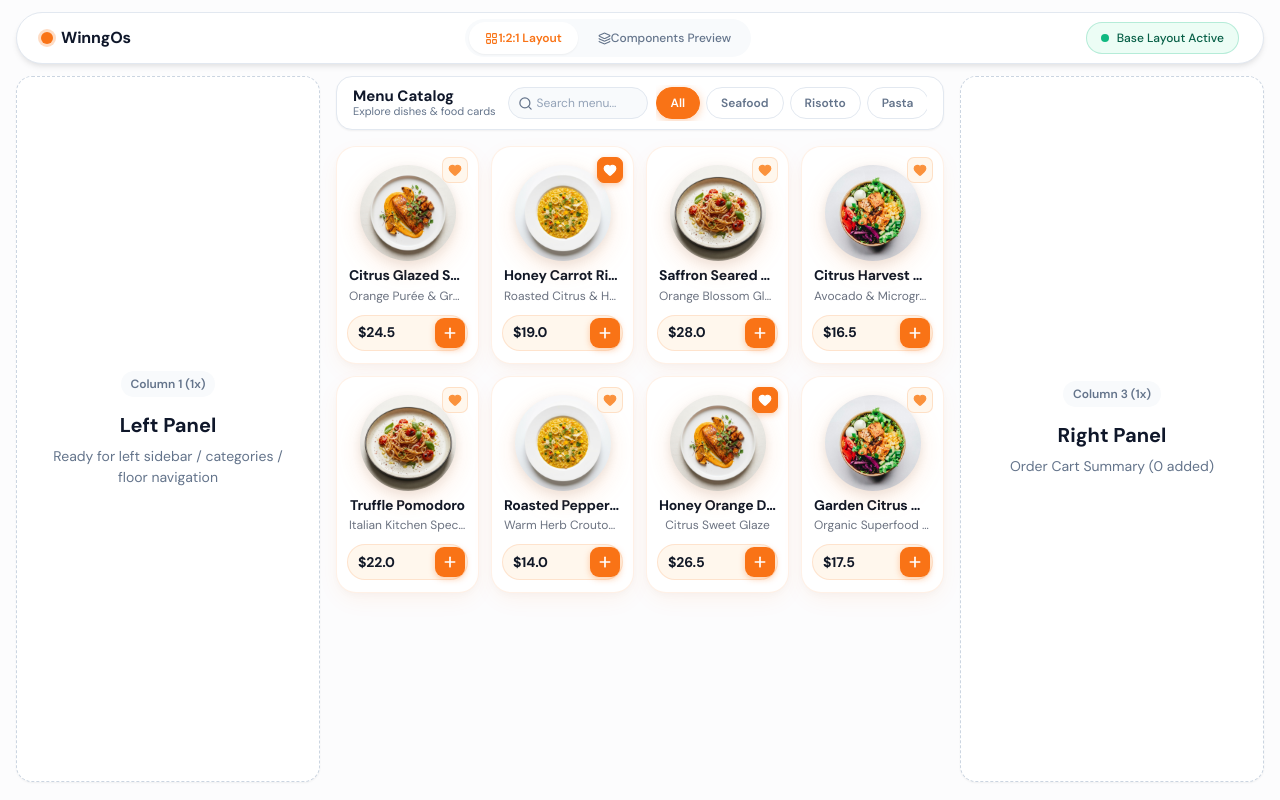
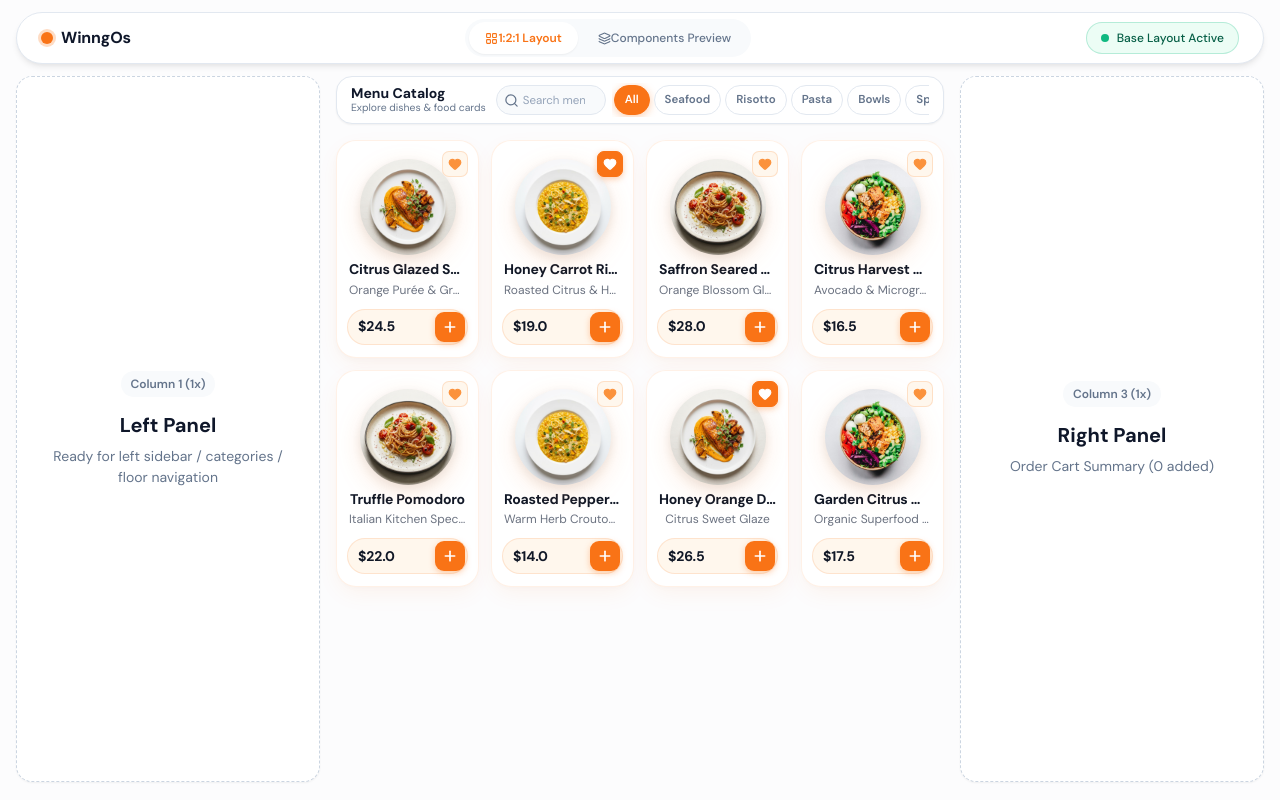
Before and after one commit to worknoiaprojects/WinngOs, a React (Vite) app: page / in a window 1280 px wide. Built offline with nearby package versions, Linux system fonts and the light colour scheme.

Commit message:
Fix: prevent edge cut-off on toolbar pills and enforce minmax grid containment

```diff
--- a/src/App.css
+++ b/src/App.css
@@ -24,13 +24,14 @@
   align-items: center;
   justify-content: space-between;
   background-color: var(--bg-surface);
-  padding: 8px 16px;
+  padding: 6px 14px;
   border-radius: var(--border-radius-xl);
   border: 1px solid var(--border-color);
   box-shadow: var(--shadow-sm);
-  gap: 12px;
+  gap: 10px;
   flex-wrap: nowrap;
-  min-height: 50px;
+  min-height: 48px;
+  box-sizing: border-box;
 }
 
 .title-bar-heading {
@@ -40,7 +41,7 @@
 }
 
 .section-title {
-  font-size: 0.9375rem;
+  font-size: 0.875rem;
   font-weight: 700;
   color: var(--text-main);
   margin: 0;
@@ -49,7 +50,7 @@
 }
 
 .section-caption {
-  font-size: 0.6875rem;
+  font-size: 0.65rem;
   color: var(--text-muted);
   white-space: nowrap;
   line-height: 1.2;
@@ -59,7 +60,7 @@
 .catalog-toolbar {
   display: flex;
   align-items: center;
-  gap: 8px;
+  gap: 6px;
   flex-wrap: nowrap;
   min-width: 0;
   flex-shrink: 1;
@@ -75,21 +76,21 @@
 
 .catalog-search-icon {
   position: absolute;
-  left: 10px;
+  left: 8px;
   color: var(--text-muted);
   pointer-events: none;
   transition: color 0.2s ease;
 }
 
 .catalog-search-input {
-  height: 32px;
-  width: 140px;
+  height: 30px;
+  width: 110px;
   border-radius: var(--border-radius-full);
   border: 1px solid var(--border-color);
   background-color: #f8fafc;
-  padding: 0 24px 0 28px;
+  padding: 0 20px 0 26px;
   font-family: var(--font-family-base);
-  font-size: 0.75rem;
+  font-size: 0.72rem;
   color: var(--text-main);
   transition: all 0.2s cubic-bezier(0.2, 0.8, 0.2, 1);
   outline: none;
@@ -103,7 +104,7 @@
   background-color: #ffffff;
   border-color: var(--color-primary);
   box-shadow: 0 0 0 2px rgba(249, 115, 22, 0.15);
-  width: 165px;
+  width: 135px;
 }
 
 .catalog-search-wrapper:focus-within .catalog-search-icon {
@@ -112,9 +113,9 @@
 
 .catalog-search-clear-btn {
   position: absolute;
-  right: 6px;
-  width: 18px;
-  height: 18px;
+  right: 5px;
+  width: 16px;
+  height: 16px;
   border-radius: 50%;
   border: none;
   background-color: var(--bg-muted);
@@ -132,16 +133,16 @@
   color: #ffffff;
 }
 
-/* Circular Filter Pills (Single Row Horizontal Scroll if needed) */
+/* Circular Filter Pills (Single Row with breathing room) */
 .catalog-filter-pills {
   display: flex;
   align-items: center;
-  gap: 6px;
+  gap: 4px;
   flex-wrap: nowrap;
   overflow-x: auto;
   scrollbar-width: none;
   -ms-overflow-style: none;
-  padding: 2px 0;
+  padding: 2px 8px 2px 2px;
 }
 
 .catalog-filter-pills::-webkit-scrollbar {
@@ -149,14 +150,14 @@
 }
 
 .circular-filter-pill {
-  height: 32px;
-  padding: 0 14px;
+  height: 30px;
+  padding: 0 10px;
   border-radius: var(--border-radius-full);
   border: 1px solid var(--border-color);
   background-color: #ffffff;
   color: var(--text-muted);
   font-family: var(--font-family-base);
-  font-size: 0.75rem;
+  font-size: 0.72rem;
   font-weight: 600;
   cursor: pointer;
   display: inline-flex;
--- a/src/components/layout/PageLayout/PageLayout.css
+++ b/src/components/layout/PageLayout/PageLayout.css
@@ -4,7 +4,7 @@
   margin: 0;
   padding: 0 var(--space-4) var(--space-4);
   display: grid;
-  grid-template-columns: 1fr 2fr 1fr;
+  grid-template-columns: minmax(0, 1fr) minmax(0, 2fr) minmax(0, 1fr);
   gap: var(--space-4);
   min-height: calc(100vh - 78px);
 }
```
